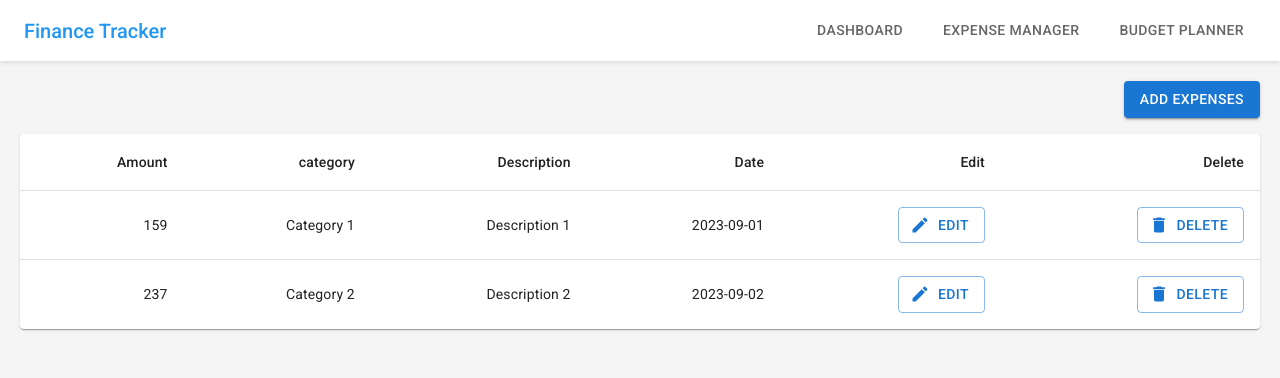
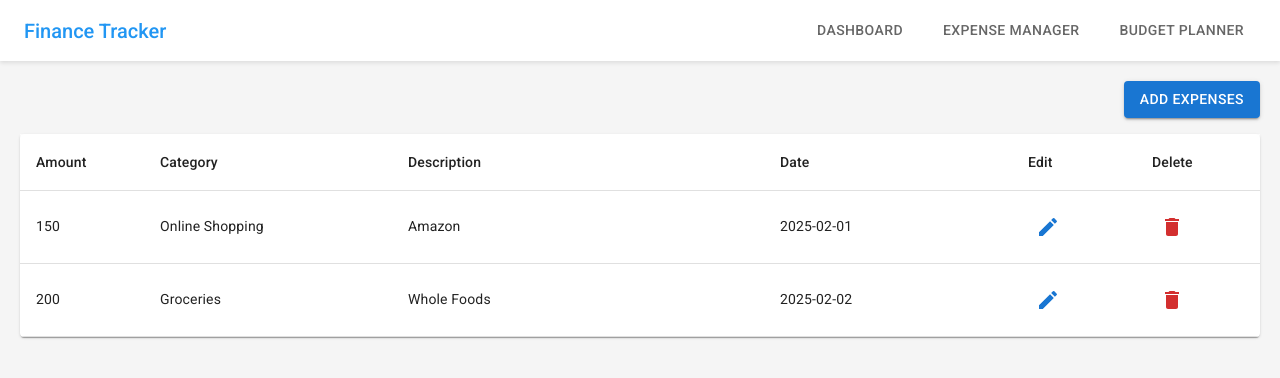
Before and after one commit to SaiMani-Ritish/Personal-Finance-Tracker, a React (Create React App) app in the folder frontend/: page /expenses in a window 1280 px wide. Shown: the top 378 px of the page. Built offline with nearby package versions, Linux system fonts and the light colour scheme.

Commit message:
Updated expense modal and add delete dialog modal

```diff
--- a/frontend/src/components/ChatBot.js
+++ b/frontend/src/components/ChatBot.js
@@ -1,3 +1,4 @@
+import { Button } from '@mui/material';
 import React from 'react';
 
 function ChatBot() {
@@ -11,7 +12,7 @@ function ChatBot() {
       </div>
       <div className="chat-input">
         <input type="text" placeholder="Type your question..." />
-        <button>Send</button>
+        <Button variant='contained'>Send</Button>
       </div>
     </div>
   );
--- /dev/null
+++ b/frontend/src/components/ExpenseManager/DeleteExpense.js
@@ -0,0 +1,50 @@
+import * as React from 'react';
+import Button from '@mui/material/Button';
+import Dialog from '@mui/material/Dialog';
+import DialogActions from '@mui/material/DialogActions';
+import DialogContent from '@mui/material/DialogContent';
+import DialogContentText from '@mui/material/DialogContentText';
+import DialogTitle from '@mui/material/DialogTitle';
+import DeleteIcon from '@mui/icons-material/Delete';
+import IconButton from '@mui/material/IconButton';
+
+export default function DeleteExpense({ expense }) {
+    const [open, setOpen] = React.useState(false);
+
+    const handleClickOpen = () => {
+        setOpen(true);
+    };
+
+    const handleClose = () => {
+        setOpen(false);
+    };
+
+    return (
+        <React.Fragment>
+            <IconButton variant="outlined" startIcon={<DeleteIcon />} onClick={handleClickOpen}>
+                <DeleteIcon color='error' />
+            </IconButton>
+            <Dialog
+                open={open}
+                onClose={handleClose}
+            >
+                <DialogTitle>
+                    {"Delete Expense"}
+                </DialogTitle>
+                <DialogContent>
+                    <DialogContentText>
+                        Are you sure you want to delete this expense?
+                        <br/> Amount : {expense.amount}
+                        <br/> Category : {expense.category}
+                    </DialogContentText>
+                </DialogContent>
+                <DialogActions>
+                    <Button onClick={handleClose}>No</Button>
+                    <Button onClick={handleClose} autoFocus>
+                        Yes
+                    </Button>
+                </DialogActions>
+            </Dialog>
+        </React.Fragment>
+    );
+}
--- /dev/null
+++ b/frontend/src/components/ExpenseManager/ExpenseList.css
@@ -0,0 +1,3 @@
+.expense-list-box {
+    background-color: white;
+}
--- a/frontend/src/components/ExpenseManager/ExpenseList.js
+++ b/frontend/src/components/ExpenseManager/ExpenseList.js
@@ -6,59 +6,55 @@ import TableContainer from '@mui/material/TableContainer';
 import TableHead from '@mui/material/TableHead';
 import TableRow from '@mui/material/TableRow';
 import Paper from '@mui/material/Paper';
-import DeleteIcon from '@mui/icons-material/Delete';
-import Button from '@mui/material/Button';
 import EditIcon from '@mui/icons-material/Edit';
+import { Box, IconButton } from '@mui/material';
+import './ExpenseList.css';
+import DeleteExpense from './DeleteExpense';
 
-function createData(amount, category, description, date) {
-    return {amount, category, description, date };
-  }
-const rows = [
-    createData(159, 'Category 1', 'Description 1', '2023-09-01'),
-    createData(237, 'Category 2', 'Description 2', '2023-09-02')
-  ];
-
-export  function ExpenseList() {
-    return(
-        <TableContainer component={Paper}>
+export function ExpenseList({ expenses, onEdit }) {
+  return (
+    <Box class="expense-list-box">
+      <TableContainer component={Paper}>
         <Table sx={{ minWidth: 650 }} aria-label="simple table">
+          <colgroup>
+            <col width="10%" />
+            <col width="20%" />
+            <col width="30%" />
+            <col width="20%" />
+            <col width="10%" />
+            <col width="10%" />
+          </colgroup>
           <TableHead>
             <TableRow>
-              <TableCell align="right" colSpan={2}>Amount</TableCell>
-              <TableCell align="right">category</TableCell>
-              <TableCell align="right">Description</TableCell>
-              <TableCell align="right">Date</TableCell>
-              <TableCell align="right">Edit</TableCell>
-              <TableCell align="right">Delete</TableCell>
+              <TableCell align="left">Amount</TableCell>
+              <TableCell align="left">Category</TableCell>
+              <TableCell align="left">Description</TableCell>
+              <TableCell align="left">Date</TableCell>
+              <TableCell align="left">Edit</TableCell>
+              <TableCell align="left">Delete</TableCell>
             </TableRow>
           </TableHead>
           <TableBody>
-            {rows.map((row) => (
-              <TableRow
-                key={row.name}
-                sx={{ '&:last-child td, &:last-child th': { border: 0 } }}
-              >
-                <TableCell component="th" scope="row">
+            {expenses.map((expense) => (
+              <TableRow key={expense.name} >
+                <TableCell align="left">{expense.amount}</TableCell>
+                <TableCell align="left">{expense.category}</TableCell>
+                <TableCell align="left">{expense.description}</TableCell>
+                <TableCell align="left">{expense.date}</TableCell>
+                <TableCell align="left">
+                  <IconButton variant="outlined" onClick={() => onEdit(expense)}>
+                    <EditIcon color='primary' />
+                  </IconButton>
                 </TableCell>
-                <TableCell align="right">{row.amount}</TableCell>
-                <TableCell align="right">{row.category}</TableCell>
-                <TableCell align="right">{row.description}</TableCell>
-                <TableCell align="right">{row.date}</TableCell>
-                <TableCell align="right">
-                  <Button variant="outlined" startIcon={<EditIcon />}>
-                    Edit
-                  </Button>
-                </TableCell>
-                <TableCell align="right">
-                  <Button variant="outlined" startIcon={<DeleteIcon />}>
-                    Delete
-                  </Button>
+                <TableCell align="left">
+                  <DeleteExpense expense={expense}/>
                 </TableCell>
               </TableRow>
             ))}
           </TableBody>
         </Table>
       </TableContainer>
-    );
+    </Box>
+  );
 }
 export default ExpenseList;
--- a/frontend/src/components/ExpenseManager/ExpenseManager.js
+++ b/frontend/src/components/ExpenseManager/ExpenseManager.js
@@ -1,14 +1,46 @@
 import * as React from 'react'
 import ExpenseList from './ExpenseList';
 import ExpenseModal from './ExpenseModal';
-import { Box } from '@mui/material';
+import { Box, Button } from '@mui/material';
 import './ExpenseManager.css';
 
 export function ExpenseManager() {
+  const [open, setOpen] = React.useState(false);
+  const [selectedExpense, setSelectedExpense] = React.useState(null);
+  const [expenses, setExpenses] = React.useState([
+    { amount: 150, category: 'Online Shopping', description: 'Amazon', date: '2025-02-01' },
+    { amount: 200, category: 'Groceries', description: 'Whole Foods', date: '2025-02-02' }
+  ]);
+
+  const handleSubmit = () => {
+    setSelectedExpense(null);
+    setOpen(false);
+  }
+
+  const handleEdit = (expense) => {
+    setSelectedExpense(expense);
+    setOpen(true);
+  }
+
+  const handleOpen = () => {
+    setSelectedExpense(null);
+    setOpen(true);
+  }
+
+  const handleClose = () => {
+    setSelectedExpense(null);
+    setOpen(false);
+  }
+
   return (
     <Box class="expense-manager-box">
-      <ExpenseModal />
-      <ExpenseList />
+      <Box className="add-expense-button">
+        <Button type="button" variant='contained' onClick={handleOpen}>
+          Add Expenses
+        </Button>
+      </Box>
+      <ExpenseModal open={open} onSubmit={handleSubmit} onClose={handleClose} expense={selectedExpense} />
+      <ExpenseList expenses={expenses} onEdit={handleEdit} />
     </Box>
   );
 }
--- a/frontend/src/components/ExpenseManager/ExpenseModal.js
+++ b/frontend/src/components/ExpenseManager/ExpenseModal.js
@@ -4,55 +4,62 @@ import { Button, FormControl, MenuItem, Modal, TextField } from '@mui/material';
 import { DatePicker } from '@mui/x-date-pickers';
 import './ExpenseModal.css';
 
-export function ExpenseModal() {
-  const [open, setOpen] = React.useState(false);
-  const handleOpen = () => setOpen(true);
-  const handleClose = () => setOpen(false);
+const dayjs = require('dayjs');
 
+export function ExpenseModal({ open, onSubmit, onClose, expense }) {
+  const [category, setCategory] = React.useState(expense ? expense.category : '');
   const [date, setDate] = React.useState();
+
+  React.useEffect(() => {
+    if (expense) {
+      setCategory(expense.category);
+      setDate(dayjs(expense.date));
+    }
+  }, [expense]);
 
   const handleSubmit = (event) => {
     event.preventDefault();
-    // Handle form submission here
-    console.log({
-      date
-    });
+    // Complete submission first and then clear cateogry
+    onSubmit();
+    setCategory('');
+  };
+
+  const handleClose = () => {
+    setCategory('');
+    onClose();
   };
 
   return (
     <div>
-      <Box className="add-expense-button">
-        <Button type="button" onClick={handleOpen} variant='contained'>
-          Add Expenses
-        </Button>
-      </Box>
       <Modal
         open={open}
         onClose={handleClose}
       >
         <Box className="modal-box">
           <h2>
-            Add Expenses
+            {expense ? 'Edit Expense' : 'Add Expenses'}
           </h2>
           <FormControl className="form" onSubmit={handleSubmit}>
-            <TextField fullWidth className="textfield" label="Amount" variant="outlined" />
+            <TextField fullWidth className="textfield" label="Amount" variant="outlined" value={expense ? expense.amount : ''} />
             <TextField
               className="textfield"
               fullWidth
               select
               label="Category"
+              value={category}
+              onChange={(event) => setCategory(event.target.value)}
             >
-              <MenuItem>
-                Shopping
+              <MenuItem  value="Online Shopping">
+                Online Shopping
               </MenuItem>
-              <MenuItem>
+              <MenuItem value="Groceries">
+                Groceries
+              </MenuItem>
+              <MenuItem value="Rent">
                 Rent
               </MenuItem>
-              <MenuItem>
-                Pet
-              </MenuItem>
             </TextField>
-            <TextField fullWidth className="textfield" label="Description" variant="outlined" />
+            <TextField fullWidth className="textfield" label="Description" variant="outlined" value={expense ? expense.description : ''} />
             <DatePicker
               className="textfield"
               fullWidth
@@ -62,7 +69,7 @@ export function ExpenseModal() {
               onChange={(newValue) => setDate(newValue)}
             />
             <div></div>
-            <Button type="submit" variant="contained" onClick={handleClose}>
+            <Button type="submit" variant="contained" onClick={onSubmit}>
               Submit
             </Button>
           </FormControl>
--- a/frontend/src/styles/App.css
+++ b/frontend/src/styles/App.css
@@ -131,7 +131,6 @@ input:focus {
 
 button {
   background-color: var(--primary-color);
-  color: white;
   border: none;
   padding: 0.75rem 1rem;
   border-radius: var(--border-radius);
@@ -143,7 +142,6 @@ button {
 }
 
 button:hover {
-  background-color: #1976D2;
   box-shadow: var(--card-shadow);
 }
 
```
